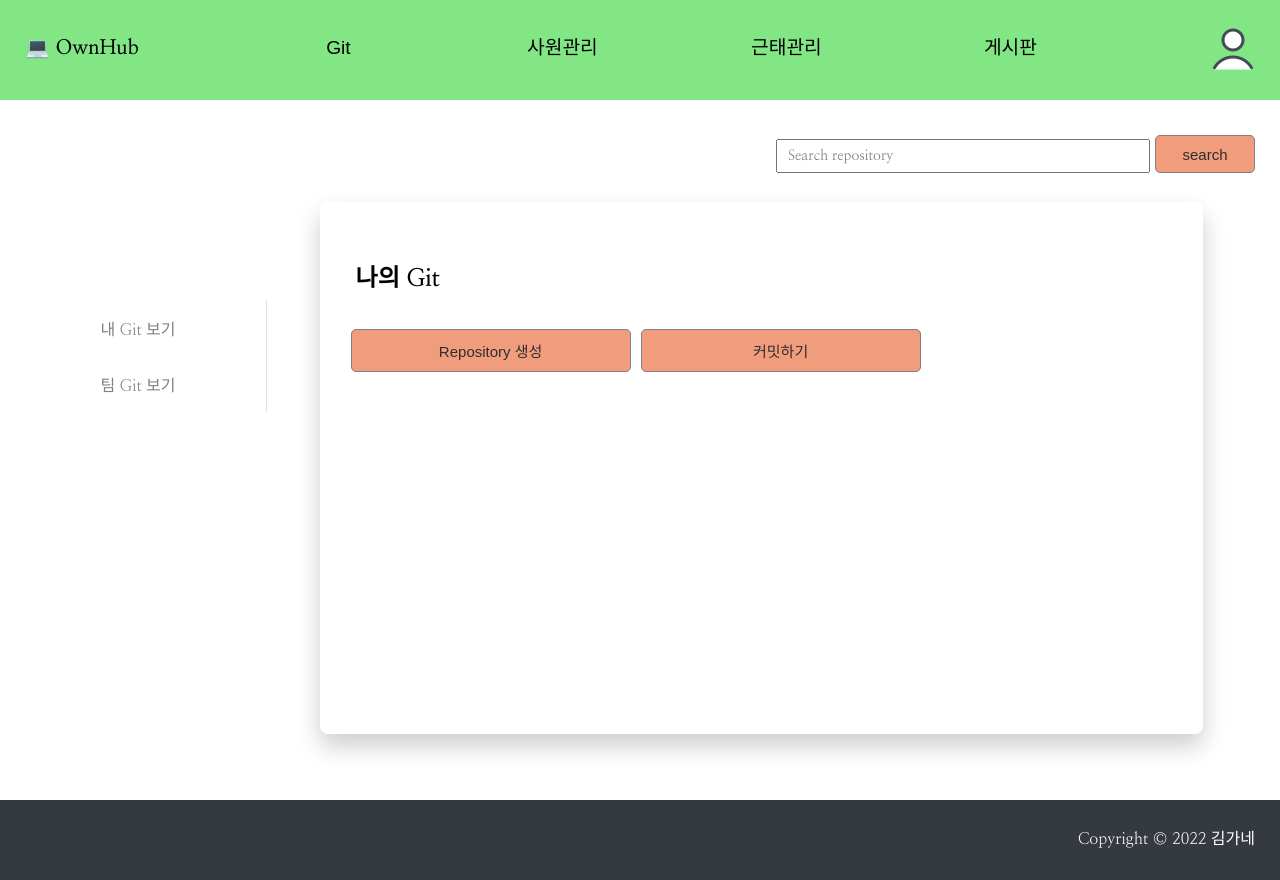
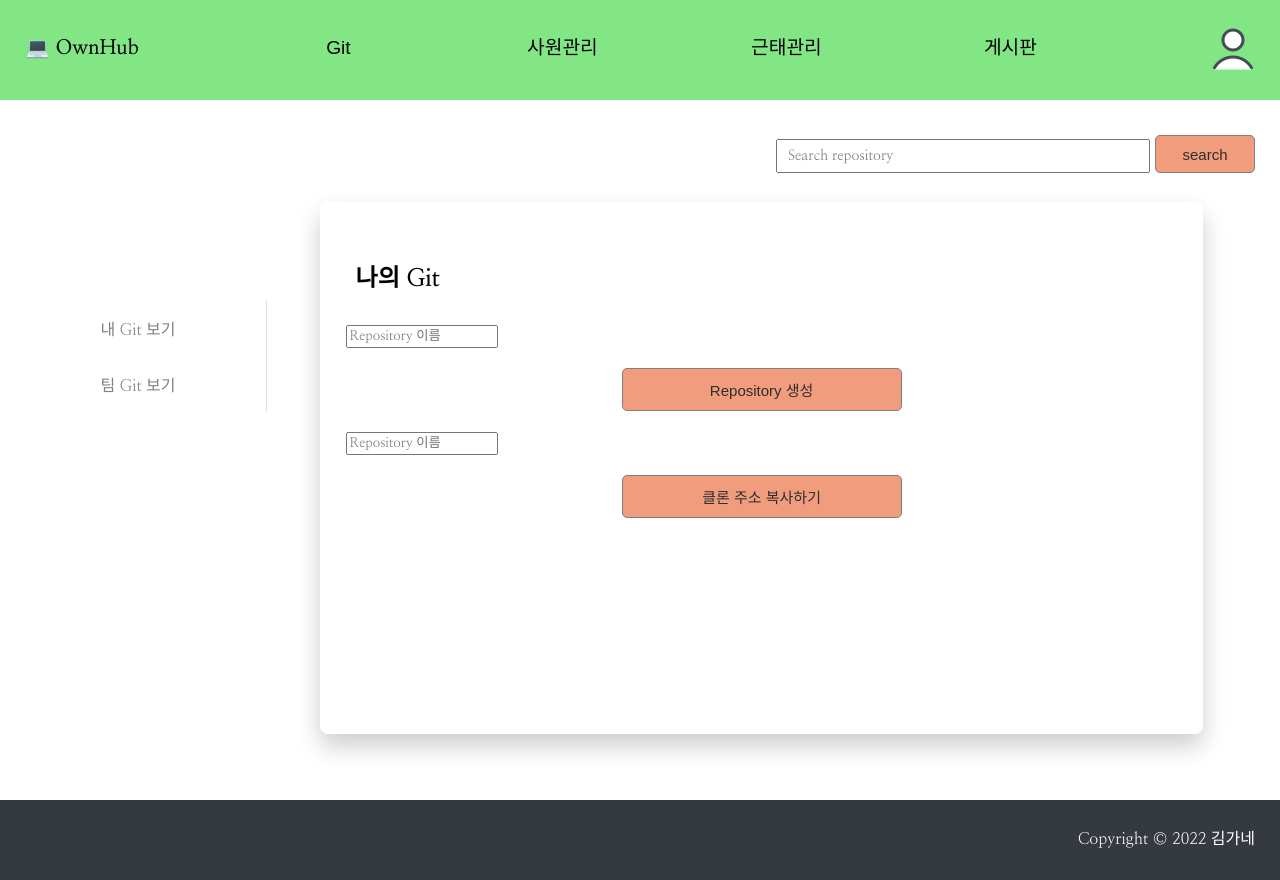
Before and after one commit to laykis/OwnHub, a React (Create React App) app in the folder src/main/ownhubfront/: page /mygit in a window 1280 px wide. Built offline with nearby package versions, Linux system fonts and the light colour scheme; a web font is replaced by a local one.

Commit message:
[webfront] Mygit.js function update

```diff
--- a/src/main/ownhubfront/src/function/Git_my.js
+++ b/src/main/ownhubfront/src/function/Git_my.js
@@ -1,10 +1,57 @@
-import React from "react";
-// import axios from "axios";
+import React, { useEffect, useState } from "react";
+import axios from "axios";
 import "../each_page.css";
 import Sidebar from "../layout/sidebar_git";
 
 
 const Git_my = () => {
+
+    // Git 생성
+    const [name, setName] = useState('');
+
+    const onSubmit = (e) => {
+        e.preventDefault();
+        console.log("Create Repository "+ name)
+
+        axios.post("/main/createrepo", null, {
+          param: {"name" : name}
+        })
+          .then(res => {
+              console.log(res)
+              if(res.data.result === "success"){
+                  console.log("Create success")
+                  alert(name+" Repository가 생성되었습니다. ")
+                  window.location.href = "redirect:/mygit"
+              }
+          })
+          .catch()
+    };
+    const onChangeName = (e) => {
+        setName(e.target.value);
+    };
+
+    // Git clone
+    const [clone, setClone] = useState('');
+
+    const onClone = (e) => {
+        e.preventDefault();
+        console.log("Clone Repository "+ clone)
+        axios.post("/main/clonerepo", null, {
+          param: {"clone" : clone}
+        })
+          .then(res => {
+              console.log(res)
+              if(res.data.result === "success"){
+                  console.log("Clone success")
+                  window.location.href = "redirect:/mygit"
+              }
+          })
+          .catch()
+    };
+    const onCloneName = (e) => {
+        setClone(e.target.value);
+    };
+
 
     return (
         <div>
@@ -15,10 +62,22 @@ const Git_my = () => {
             </form>
             <div id="git">
                 <h2 id='page_title'>나의 Git</h2>
-                <div id='button_section'>
-                    <button>Repository 생성</button>
-                    <button>커밋하기</button>
-                </div>
+                <form id='repo-create'  onSubmit={onSubmit}>
+                    <div>
+                        <input id="repo_title" name="repo-title" value={name} required onChange={onChangeName} placeholder='Repository 이름'></input>
+                    </div>
+                    <div>
+                        <button id="submitBtn" type="primary" htmlType="submit">Repository 생성</button>
+                    </div>
+                </form>
+                <form id='repo-clone'  onSubmit={onClone}>
+                    <div>
+                        <input id="clone_title" name="clone-title" value={clone} required onChange={onCloneName} placeholder='Repository 이름'></input>
+                    </div>
+                    <div>
+                        <button id="submitBtn" type="primary" htmlType="submit">클론 주소 복사하기</button>
+                    </div>
+                </form>
             </div>
         </div>
     )
--- a/src/main/ownhubfront/src/function/Signup.js
+++ b/src/main/ownhubfront/src/function/Signup.js
@@ -39,7 +39,7 @@ const Signup = () =>{
     })
         .then(res => {
             console.log(res)
-            if(res.data.result === "sucsess"){
+            if(res.data.result === "success"){
                 console.log("Signup success")
                 alert("회원가입이 완료되었습니다. 로그인을 진행하세요")
                 window.location.href = "redirect:/login"
```
